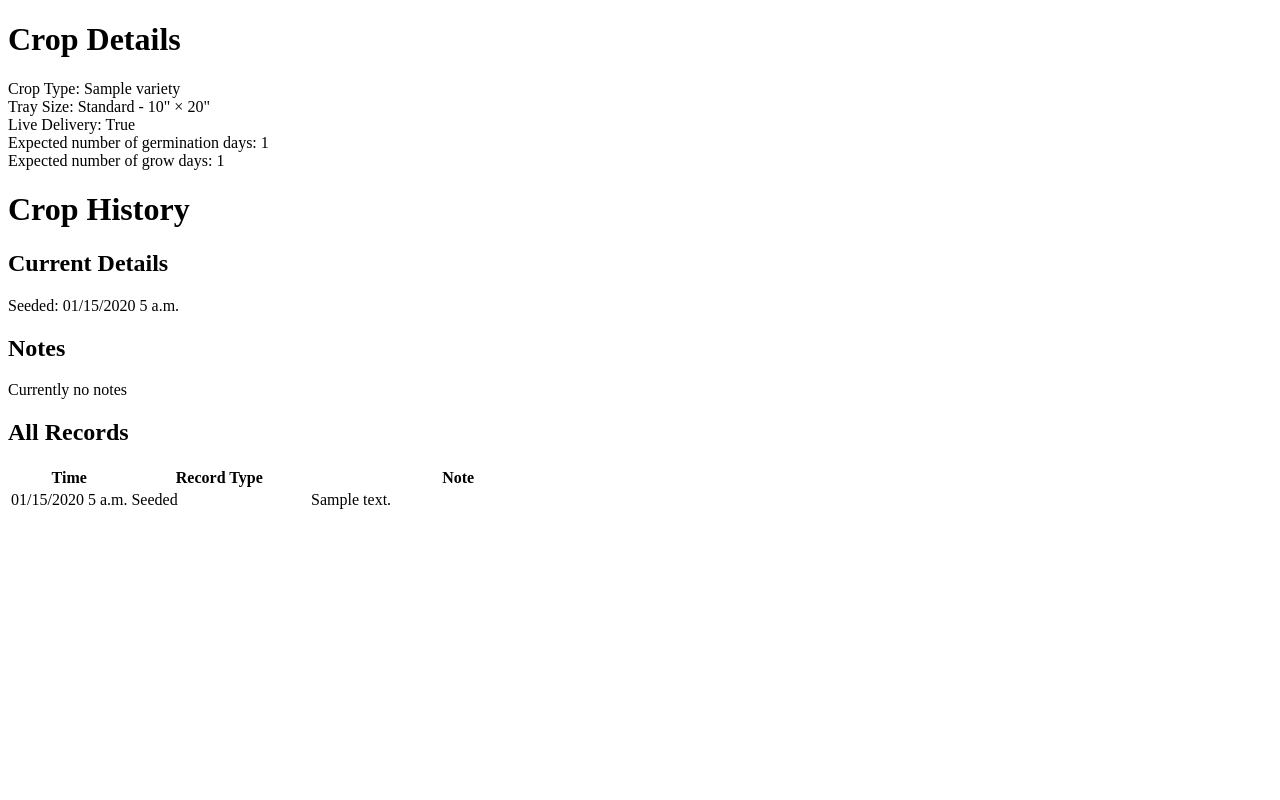
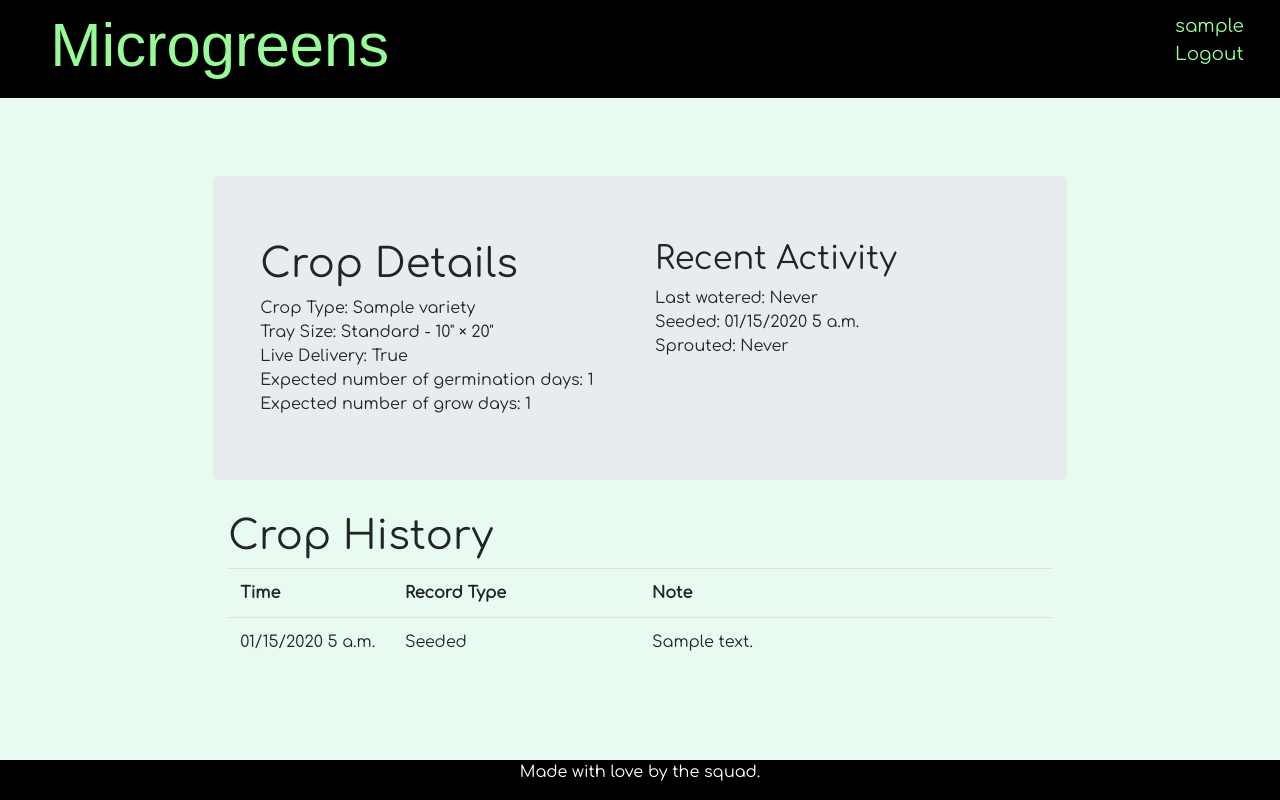
Before and after one commit to Sri-V/grow-app-project, a Django app: page /crop/1/ in a window 1280 px wide. Run offline with Django 3.2, Linux system fonts and the light colour scheme; a user stored in the database is signed in; tables that the repository leaves empty hold one stand-in row (values such as "Sample post"); some libraries are stand-ins or nearby versions; some web fonts are replaced.

Commit message:
Applied template inheritance and prettification to crop detail page.

```diff
--- a/grow_app/inventory/templates/inventory/crop_details.html
+++ b/grow_app/inventory/templates/inventory/crop_details.html
@@ -1,11 +1,10 @@
-<!DOCTYPE html>
-<html lang="en">
-<head>
-    <meta charset="UTF-8">
-    <title>Crop Details</title>
-</head>
-<body>
-    <div id="crop-details">
+{% extends 'base.html' %}
+
+{% block title %}Crop Details{% endblock %}
+
+{% block content %}
+    <div id="crop-details" class="jumbotron col-10 col-lg-8 row d-flex">
+        <div class="col-12 col-md-6">
             <h1>Crop Details</h1>
             <div id="crop-type">
                 Crop Type: {{ crop.variety.name }}
@@ -23,25 +22,18 @@
                 Expected number of grow days: {{ crop.exp_num_grow_days }}
             </div>
         </div>
-    <div id="crop-history">
-        <h1>Crop History</h1>
+        <div class="col-12 col-md-6">
             <div id="current-details">
-            <h2>Current Details</h2>
-            {% if water %}
+                <h2>Recent Activity</h2>
                     <div id="water-date">
-                Last watered: {{ water.date }}
+                        Last watered: {{ water.date|default:"Never" }}
                     </div>
-            {% endif %}
-            {% if seed %}
                     <div id="seed-date">
-                Seeded: {{ seed.date }}
+                        Seeded: {{ seed.date|default:"Never" }}
                     </div>
-            {% endif %}
-            {% if grow %}
                     <div id="grow-date">
-                Began Grow Phase: {{ grow.date }}
+                        Sprouted: {{ grow.date|default:"Never" }}
                     </div>
-            {% endif %}
                 {% if harvest %}
                     <div id="harvest-date">
                         Harvested: {{ harvest.date }}
@@ -63,25 +55,12 @@
                     </div>
                 {% endif %}
             </div>
+        </div>
 
-        <h2>Notes</h2>
-        <table id="notes">
-            <row>
-            {% for note in notes %}
-                <column id="note-date" width='30%'>
-                {{ note.date }}
-                </column>
-                <column id="note-text" width='70%'>
-                    {{ note.note }}
-                </column>
-            {% endfor %}
-            {% if not notes %}
-                Currently no notes
-            {% endif %}
-            </row>
-        </table>
-        <h2>All Records</h2>
-        <table id="records">
+    </div>
+    <div id="crop-history" class="col-10 col-lg-8">
+        <h1>Crop History</h1>
+        <table id="records" class="table">
             <tr>
                 <th>Time</th>
                 <th>Record Type</th>
@@ -91,10 +70,9 @@
                 <tr>
                 <td width='20%'>{{ record.date }}</td>
                 <td width='30%'>{{ record.get_record_type_display }}</td>
-                <td width='50%'>{{ record.note }}</td>
+                <td width='50%'>{{ record.note|default:"None" }}</td>
             {% endfor %}
             </tr>
         </table>
     </div>
-</body>
-</html>
+{% endblock %}
```
Lines whose indentation alone changed are shown as unchanged.
